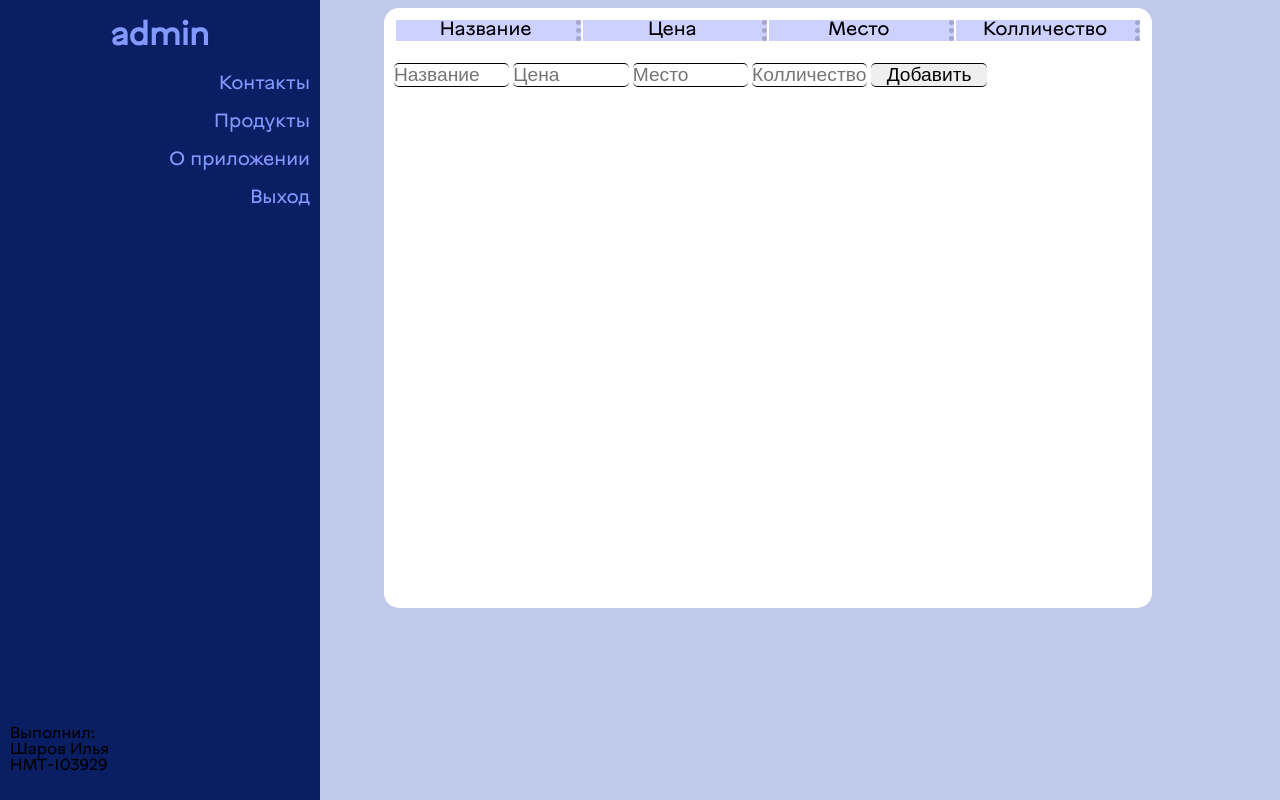
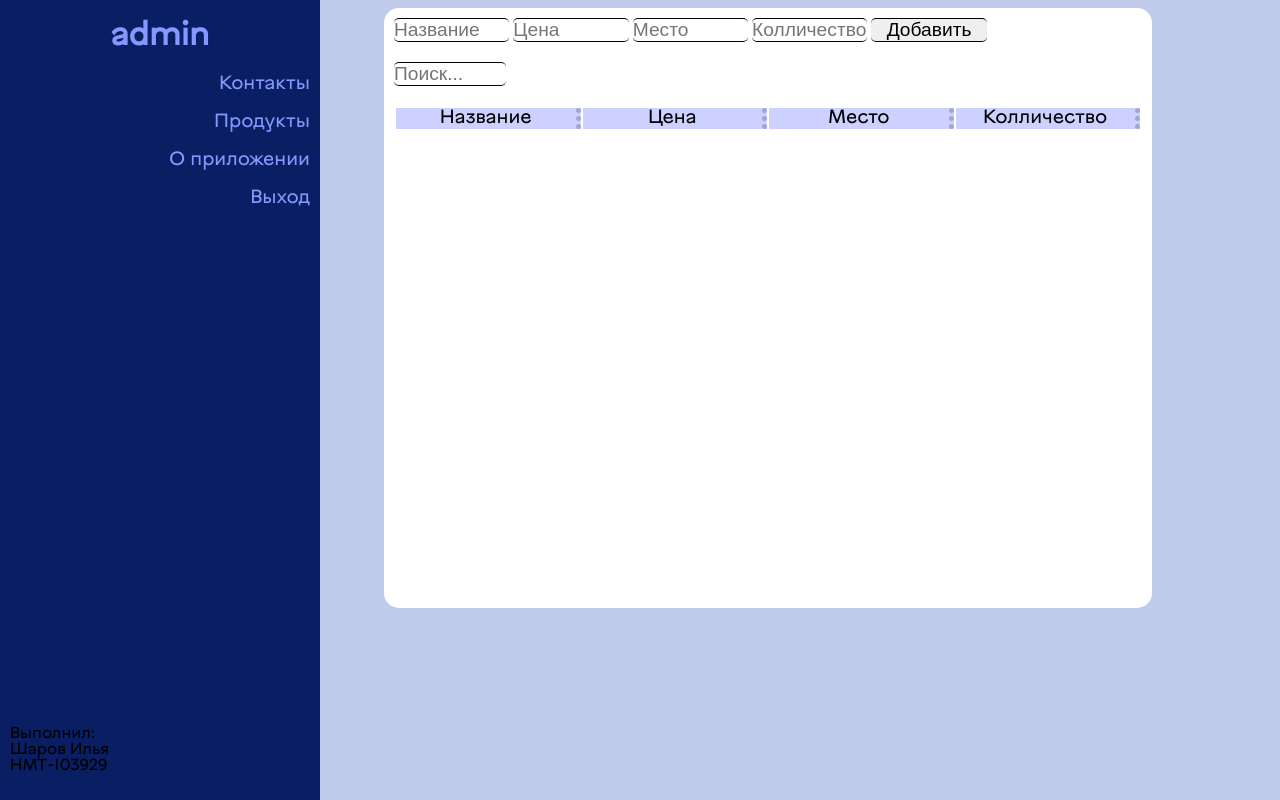
Before and after one commit to ilya1203/Kursovaya, a Django app: template fullstack/templates/pages/index.html in a window 1280 px wide. Run offline with Django 3.2, Linux system fonts and the light colour scheme; the template is opened without the code that fills it: values that come from a table or form of the project are taken from there, others are empty; data comes from the database, SQL or seed files in the repository; both versions use the stored data as it was after the commit.

Commit message:
prepreRelyze

```diff
--- a/fullstack/templates/login/login.html
+++ b/fullstack/templates/login/login.html
@@ -17,8 +17,9 @@
 		</form>
 	</body>
 	<style>
-		h1{text-color: #0f0f0f}
-		form{width: 50%; margin-left: 25%; text-align: center; border-radius: 10px; background-color: #f0f0f0; height: 250px}
+		h1{color: #8399fd}
+		body{background: #c0caeb;}
+		form{width: 50%; margin-left: 25%; text-align: center; border-radius: 10px; background: #091e63; height: 250px}
 		input{padding: 5px; margin: 10px; font-size: 125%}
 	</style>
 </html>
--- a/fullstack/templates/pages/index.html
+++ b/fullstack/templates/pages/index.html
@@ -19,35 +19,41 @@
 		</div>
 
 		<div class='window' id='c-0'>
+			<form method='GET' action='/add/'>
+				<input name='name' type='text' placeholder='Название' required>
+				<input name='price' type='num' placeholder='Цена' pattern="^\d*(\.\d{0,2})?$" required>
+				<input name='place' type='text' placeholder='Место'  required>
+				<input name='count' type='num' placeholder='Колличество' pattern="^\d*(\.\d{0,2})?$" required>
+				<input type='submit' value='Добавить'>
+			</form>
+			<div style="padding: 10px">
+				<input onchange="search()" id='searcher' type=text/ placeholder="Поиск...">
+			</div>
 			<table>
-			<thead><tr><td>Название</td><td>Цена</td><td>Место</td><td>Колличество</td></tr></thead>
-			{% for p in prods %}
-				 <tr><td>{{p.name}}</td><td>{{p.price}}</td><td>{{p.place}}</td><td>{{p.count}}<a href='/rProd/{{p.uname}}/{{p.uprice}}/{{p.place}}/{{p.count}}'><button class='remove'>x</button></a></td></tr>
-			{% endfor %}
-
+				<thead><tr id="SH"><td>Название</td><td>Цена</td><td>Место</td><td>Колличество</td></tr></thead>
+				<tbody>
+					{% for p in prods %}
+						 <tr id="{{p.uname}}{{p.uprice}}{{p.place}}{{p.count}}"><td>{{p.name}}</td><td>{{p.price}}</td><td>{{p.place}}</td><td>{{p.count}}<a href='/rProd/{{p.uname}}/{{p.uprice}}/{{p.place}}/{{p.count}}'><button class='remove'>x</button></a></td></tr>
+					{% endfor %}
+				</tbody>
 			</table>
 
-			<form method='GET' action='/add/'>
-				<input name='name' type='text' placeholder='Название' required>
-				<input name='price' type='num' placeholder='Цена' required>
-				<input name='place' type='text' placeholder='Место' required>
-				<input name='count' type='num' placeholder='Колличество' required>
-				<input type='submit' value='Добавить'>
-			</form>
+
 		</div>
 
 
-		<div class='writer'><p>Выполнил:<br>Шаров Илья<br>НМТ-103929<?php
-			echo "1";
-		?></p></div>
+		<div class='writer'><p>Выполнил:<br>Шаров Илья<br>НМТ-103929</p></div>
 	</body>
 	<style>
 		@font-face{
-			font-family: "main";
+			font-family: main;
 			src: url("{% static 'mainFont.ttf' %}");
 		}
 		body{background: #c0caeb; font-family: main}
 		a{color: inherit; text-decoration: none}
+
+		.hide{transform: scale(1,0); position: absolute}
+		.block{transform: scale(1,1); position: static}
 
 		.bg-r-closed{position: fixed; margin: 0; left: 0; top: 0;	 width: 10%; height: 1000px; background: #091e63; z-index: -1 transition: .2s ease-in-out; }
 		.bg-r-closed .button{display: none}
@@ -73,5 +79,15 @@
 
 		.writer{position: fixed; bottom: 10px; left: 10px}
 	</style>
-
+	<script>
+		function search(){
+			var elem = document.getElementById('searcher');
+			var tbody = document.getElementsByTagName("tr");
+			for(var i =0; i < tbody.length; i++){
+			if(tbody[i].id.indexOf(elem.value)+1){tbody[i].setAttribute('class', 'block');}
+			else{tbody[i].setAttribute('class', 'hide');}
+			if(elem.value=='' || tbody[i].id == "SH"){tbody[i].setAttribute('class', 'block');}
+			}
+		}
+	</script>
 </html>
```
Also changed, not shown: fullstack/templates/pages/contacts.html (+20 -2 lines), db.sqlite3, fullstack/static/mainFont.ttf (added).
